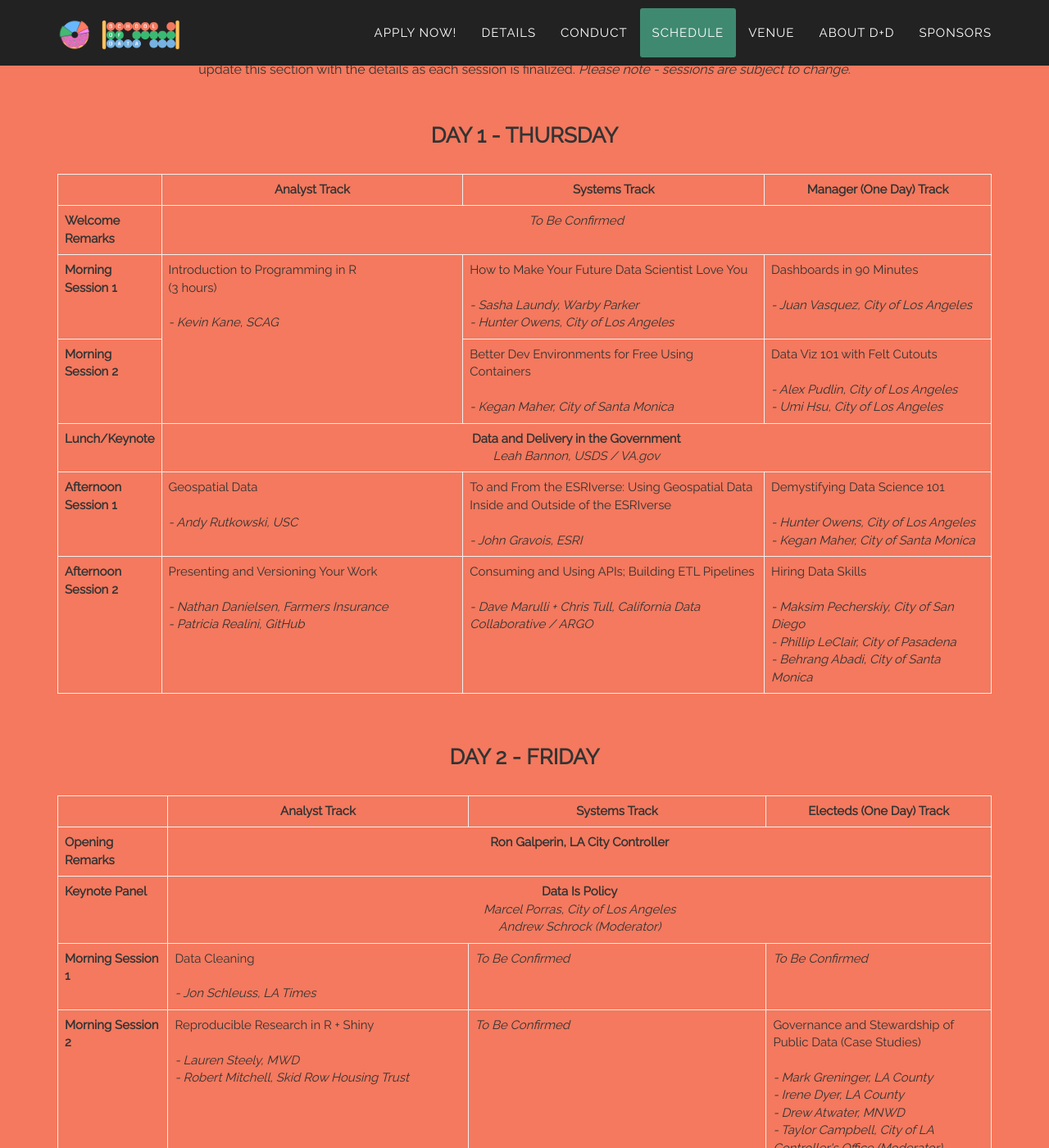
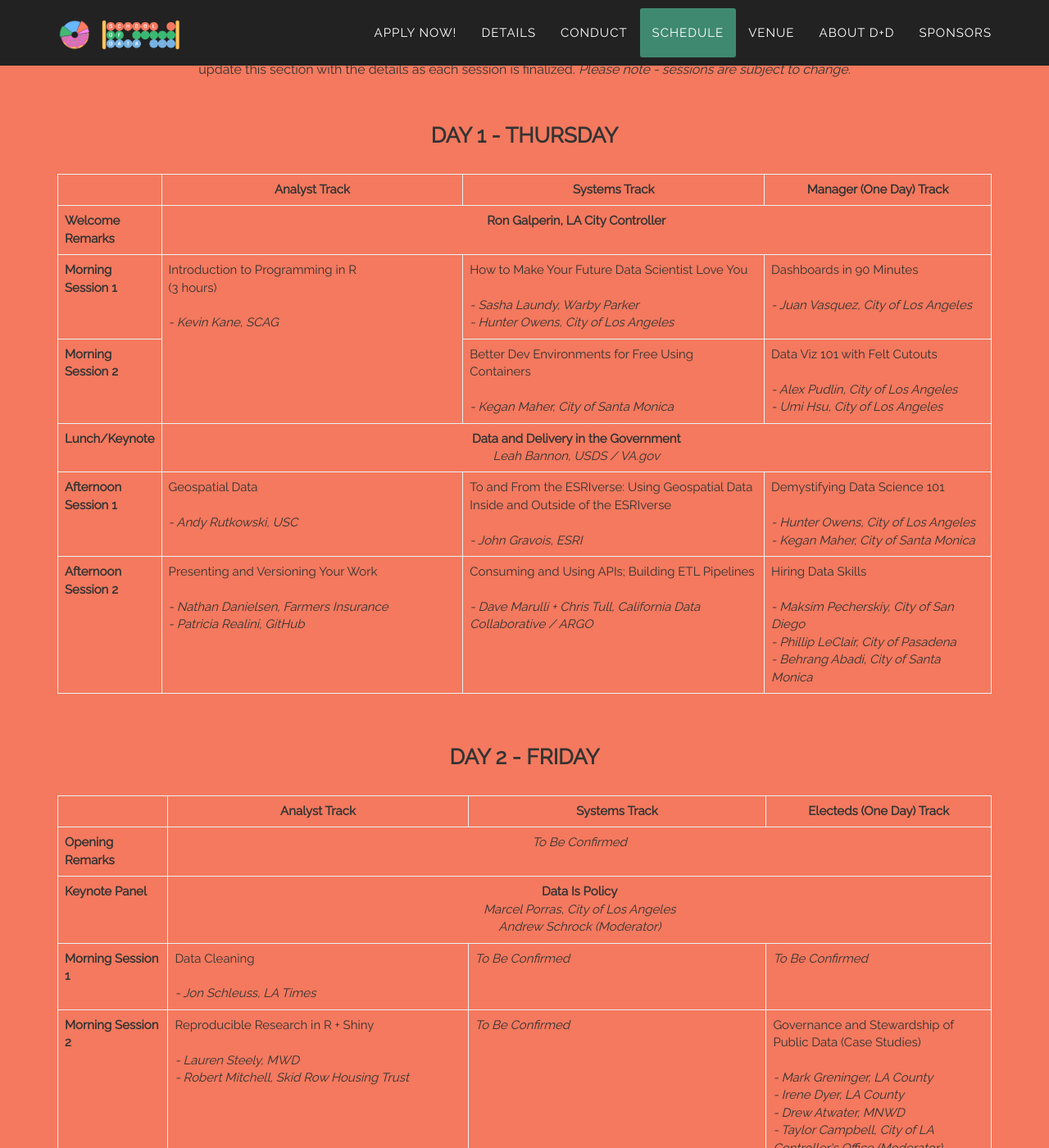
Before and after one commit to compilerla/school-of-data, a Jekyll site: the page built from index.html, in a window 1280 px wide and 1400 px high, scrolled down 3601 px. Shown: the whole window at 82% size. Built offline with Jekyll 4.4.1, drawn with Linux system fonts in a browser that asks for light colours; some web fonts are replaced; comment, search, counter and statistics services are not loaded; some of the changed text lies outside the part shown.

Commit message:
Added opentext logo. Fixed Galperin position in schedule and updated lunch info

```diff
--- a/_includes/schedule.html
+++ b/_includes/schedule.html
@@ -7,6 +7,7 @@
 
                     <p>Take a look at our <strong><a href="https://docs.google.com/document/d/1BACmTXle6tkO2xs6BmIpTxmnwfFHcbDRcFayLYOxVns/edit?usp=sharing" target="_blank">Draft Schedule Doc</a></strong>. We believe strongly in collaboration and invite you to add your speaker and session ideas directly to the doc.  We will update this section with the details as each session is finalized.  <em>Please note - sessions are subject to change.</em></p>
                     <br>
+                    <!-------------------------- THURSDAY ---------------------->
                     <h3>Day 1 - Thursday</h3><br>
                     <div class="table-responsive">
                         <table class="table table-bordered text-left">
@@ -21,7 +22,7 @@
                             <tbody>
                                 <tr>
                                     <th scope="row">Welcome Remarks</th>
-                                    <td colspan="3" class="text-center"><em>To Be Confirmed</em></td>
+                                    <td colspan="3" class="text-center"><strong>Ron Galperin, LA City Controller</strong></td>
                                 </tr>
                                 <tr>
                                     <th scope="row">Morning Session 1</th>
@@ -54,6 +55,7 @@
                         </table>
                     </div>
                     <br>
+                    <!-------------------------- FRIDAY ---------------------->
                     <h3>Day 2 - Friday</h3><br>
                     <div class="table-responsive">
                         <table class="table table-bordered text-left">
@@ -68,7 +70,7 @@
                             <tbody>
                                 <tr>
                                     <th scope="row">Opening Remarks</th>
-                                    <td colspan="3" class="text-center"><strong>Ron Galperin, LA City Controller</strong></td>
+                                    <td colspan="3" class="text-center"><em>To Be Confirmed</em></td>
                                 </tr>
                                 <tr>
                                     <th scope="row">Keynote Panel</th>
@@ -88,7 +90,7 @@
                                 </tr>
                                 <tr>
                                     <th scope="row">Lunch/Lightning Talks</th>
-                                    <td colspan="4" class="text-center">Future Cities Framework - <em>Kimberly Clark, SCAG</em><br><br>The "California Model" for Data Collaboratives - <em>Patrick Atwater, California Data Collaborative / ARGO</em><br><br>DocNow - <em>Andy Rutkowski</em><br><br>CalStreetLookup - <em>John Hickok, LA County</em></td>
+                                    <td colspan="4" class="text-center"><em>Catering by Chinese Laundry</em><br><br>Future Cities Framework - <em>Kimberly Clark, SCAG</em><br>The "California Model" for Data Collaboratives - <em>Patrick Atwater, California Data Collaborative / ARGO</em><br>DocNow - <em>Andy Rutkowski</em><br>CalStreetLookup - <em>John Hickok, LA County</em></td>
                                 </tr>
                                 <tr>
                                     <th scope="row">Afternoon Session 1</th>
--- a/_includes/sponsors.html
+++ b/_includes/sponsors.html
@@ -32,6 +32,13 @@
                 </div>
             </div>
             <div class="row">
+                <div class="col-sm-12">
+                    <br><a href="https://www.opentext.com/">
+                         <img src="img/logos/opentext-logo.jpg" class="img-responsive img-centered" alt="OpenText Logo">
+                    </a>
+                </div>
+            </div>
+            <div class="row">
                 <div class="col-lg-12 text-center">
                     <h2 class="section-heading"><br /><br />Our Partners</h2>
                     <h3 class="section-subheading text-muted"></h3>
```
Also changed, not shown: img/logos/opentext-logo.jpg (added).
